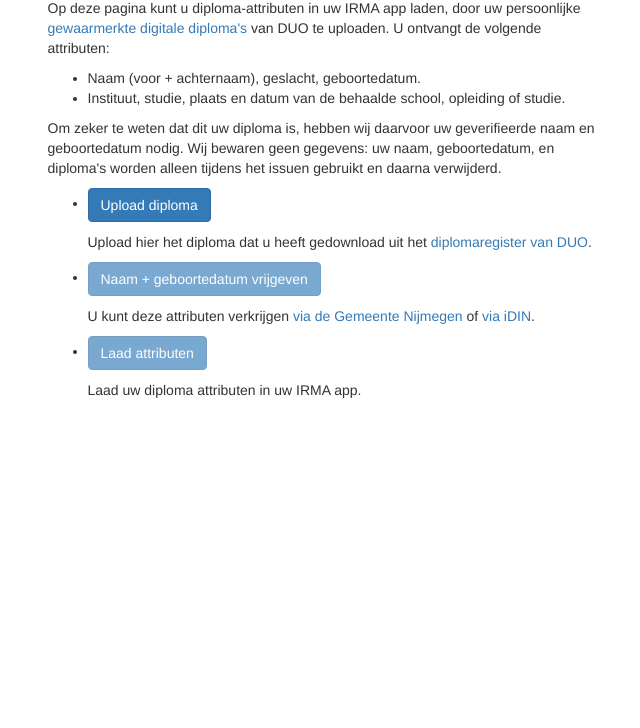
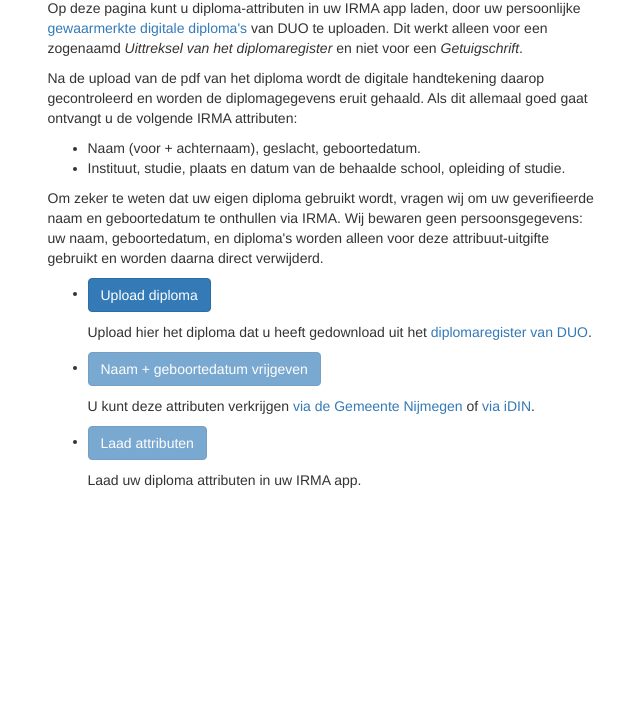
Before and after one commit to privacybydesign/irma_duo_issuer, a plain HTML site: page static/nl/index.html in a window 1280 px wide. Shown: the part 72-800 px from the top of the page, without its empty margins (315-955 px from the left). Drawn offline with nearby package versions, Linux system fonts and the light colour scheme; a script that the page names is missing.

Commit message:
text clarification about diploma issuance

```diff
--- a/static/nl/index.html
+++ b/static/nl/index.html
@@ -22,14 +22,27 @@
         <div class="container">
             <div class="row">
                 <div class="col-xs-12 col-md-8 col-lg-6 col-md-offset-2 col-lg-offset-3">
-                    <h1>Diploma-attributen</h1>
+                    <h1>Diploma-attributen in 3 stappen</h1>
 
                     <div id="result-alert" class="alert hidden"></div>
 
                     <p>
-                        Op deze pagina kunt u diploma-attributen in uw IRMA app laden, door uw persoonlijke
-                        <a href="https://duo.nl/particulier/uittreksel-diplomagegevens-downloaden.jsp">gewaarmerkte digitale diploma's</a>
-                        van DUO te uploaden. U ontvangt de volgende attributen:
+                        Op deze pagina kunt u diploma-attributen in uw
+                        IRMA app laden, door uw persoonlijke
+                        <a href="https://duo.nl/particulier/uittreksel-diplomagegevens-downloaden.jsp">gewaarmerkte
+                        digitale diploma's</a> van DUO te
+                        uploaden. Dit werkt alleen voor een
+                        zogenaamd <em>Uittreksel van het
+                        diplomaregister</em> en niet voor
+                        een <em>Getuigschrift</em>.
+		    </p>
+
+		    <p>
+		      Na de upload van de pdf van het diploma wordt de
+		      digitale handtekening daarop gecontroleerd en
+		      worden de diplomagegevens eruit gehaald. Als dit
+		      allemaal goed gaat ontvangt u de volgende IRMA
+		      attributen:
                     </p>
 
                     <ul>
@@ -38,10 +51,13 @@
                     </ul>
 
                     <p>
-                        Om zeker te weten dat dit uw diploma is, hebben wij
-                        daarvoor uw geverifieerde naam en geboortedatum nodig.
-                        Wij bewaren geen gegevens: uw naam, geboortedatum, en diploma's worden
-                        alleen tijdens het issuen gebruikt en daarna verwijderd.
+                        Om zeker te weten dat uw eigen diploma
+                        gebruikt wordt, vragen wij om uw geverifieerde
+                        naam en geboortedatum te onthullen via IRMA.
+                        Wij bewaren geen persoonsgegevens: uw naam,
+                        geboortedatum, en diploma's worden alleen voor
+                        deze attribuut-uitgifte gebruikt en worden
+                        daarna direct verwijderd.
                     </p>
 
                     <ul class="steps">
@@ -51,7 +67,8 @@
                                 <input id="input-pdf" type="file" accept="application/pdf" class="hidden" required/>
                             </p>
                             <p>
-                                Upload hier het diploma dat u heeft gedownload uit het
+                                Upload hier het diploma dat u heeft
+                                gedownload uit het
                                 <a href="https://duo.nl/particulier/uittreksel-diplomagegevens-downloaden.jsp">diplomaregister van DUO</a>.
                             </p>
                         </li>
```
